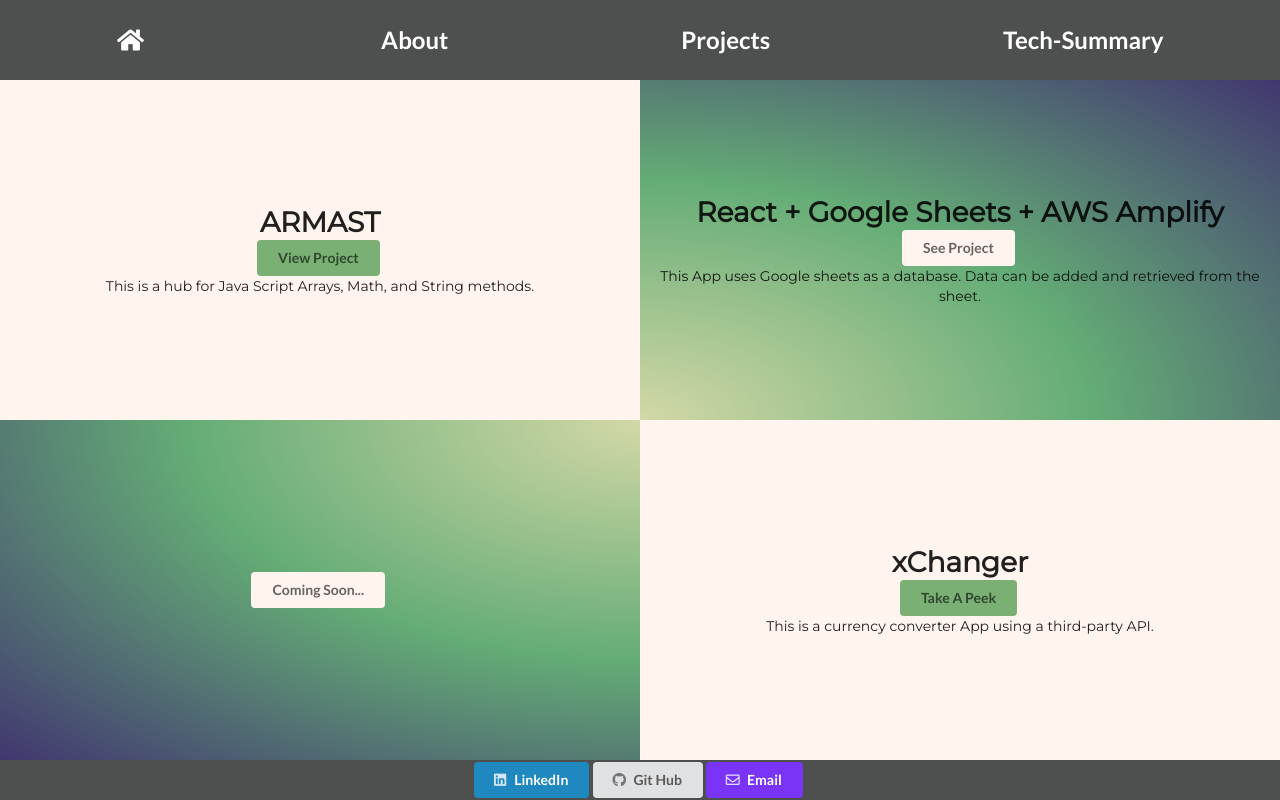
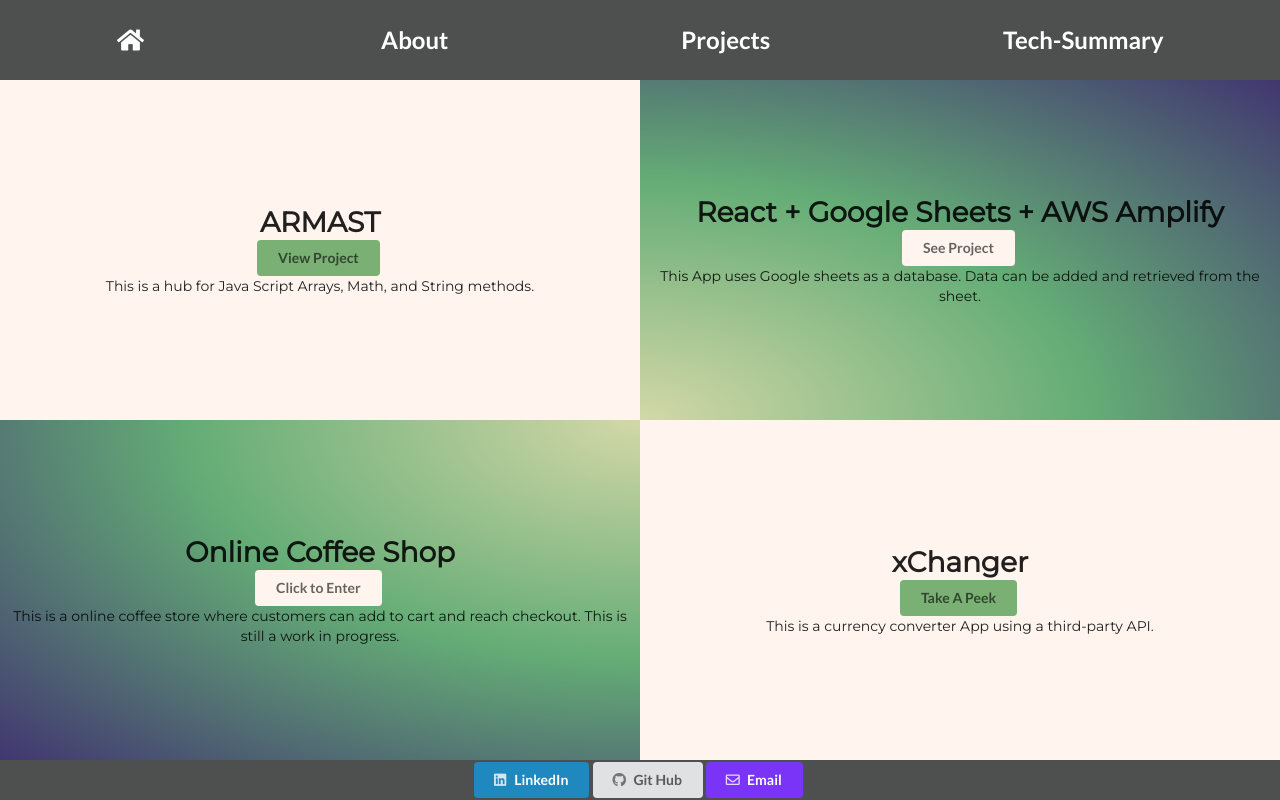
Before and after one commit to cliffordokpai/My-Website, a React (Create React App) app: page /projects in a window 1280 px wide. Built offline with nearby package versions, Linux system fonts and the light colour scheme; the HTML template or start-up script is replaced by a standard one.

Commit message:
Projects Updated

```diff
--- a/src/components/Projects.js
+++ b/src/components/Projects.js
@@ -96,8 +96,18 @@ export default function Projects() {
         </TransparentBackground>
         <TransparentBackground>
           <CenterItem>
-            <button className='ui button'>Coming Soon...</button>
-            <span className='about'></span>
+            <Title>Online Coffee Shop</Title>
+
+            <Link target='_blank' to='//cliffdev-coffeeshop.netlify.app/'>
+              <div className='ui animated fade button' tabindex='0'>
+                <div className='visible content'>Click to Enter</div>
+                <div className='hidden content'>Visit Store</div>
+              </div>
+            </Link>
+            <Text>
+              This is a online coffee store where customers can add to cart and
+              reach checkout. This is still a work in progress.
+            </Text>
           </CenterItem>
         </TransparentBackground>
         <ColoredBackground>
```
